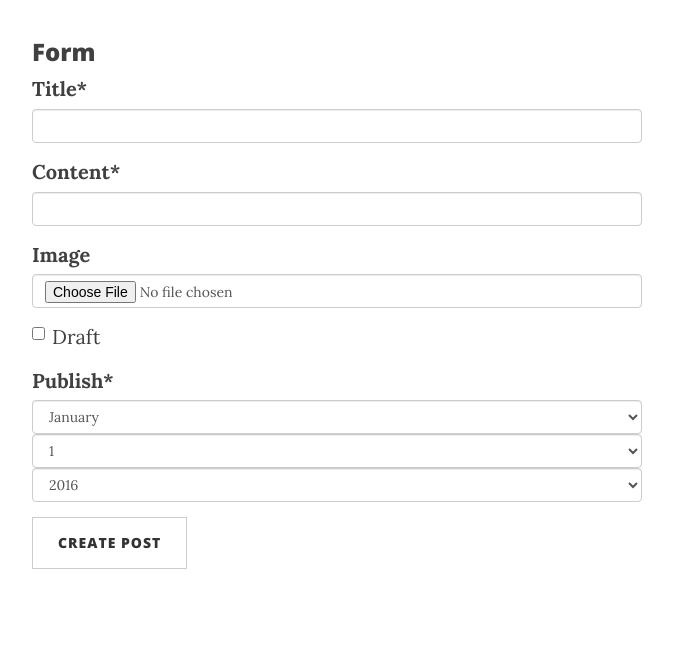
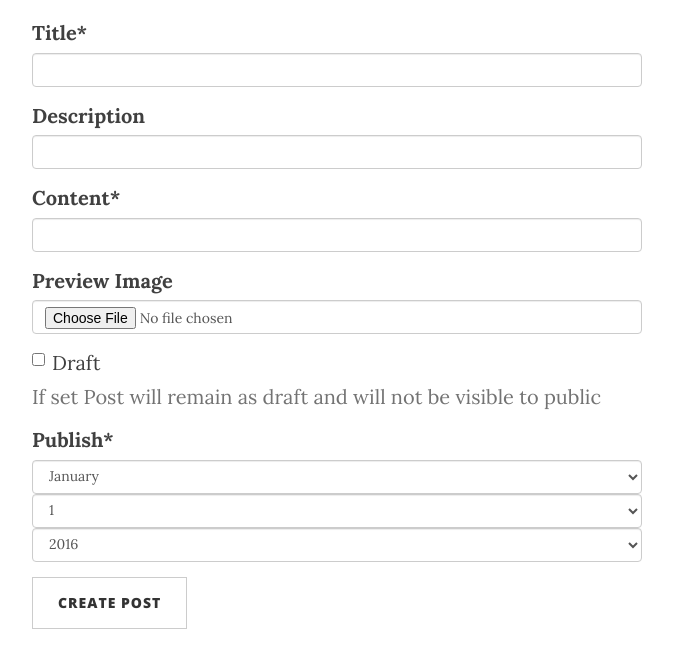
Before and after one commit to atmishra/Blog, a Django app: page /posts/create/ in a window 1280 px wide. Shown: the part 51-702 px from the top of the page, without its empty margins (303-976 px from the left). Run offline with Django 3.2, Linux system fonts and the light colour scheme; a user stored in the database is signed in; some libraries are stand-ins or nearby versions.

Commit message:
Modified create post form

```diff
--- a/posts/forms.py
+++ b/posts/forms.py
@@ -1,5 +1,6 @@
 from pagedown.widgets import PagedownWidget
-
+from crispy_forms.helper import FormHelper
+from crispy_forms.layout import Layout, Fieldset, ButtonHolder, Submit
 
 
 from django import forms
@@ -17,8 +18,18 @@ class PostForm(forms.ModelForm):
 		if len(content.split())<10:
 			raise forms.ValidationError("Not Enough Content..")
 		return content
-
 	class Meta:
 		model = Post
 
-		fields = ('title', 'content', 'image','draft','publish')
+		fields = ('title', 'description','content', 'image','draft','publish')
+		labels = {
+			'image': ('Preview Image'),
+		}
+		help_texts = {
+			'draft': ('If set Post will remain as draft and will not be visible to public'),
+		}
+		# error_messages = {
+		# 	'name': {
+		#     	'max_length': _("This writer's name is too long."),
+		# 	},
+		# }
--- a/posts/models.py
+++ b/posts/models.py
@@ -19,6 +19,7 @@ class PostManager(models.Manager):
 class Post(models.Model):
 	author = models.ForeignKey(settings.AUTH_USER_MODEL, default=1)
 	title = models.CharField(max_length=120)
+	description = models.CharField(max_length=200, blank=True)
 	slug = models.SlugField(unique = True)
 	image = models.FileField(null=True,blank= True)
 	content = models.TextField()
--- a/templates/post_create.html
+++ b/templates/post_create.html
@@ -4,9 +4,9 @@
 {% block content %}
 
 <div class="col-sm-6 col-sm-offset-3">
-<h3>Form</h3>
+
 <form method="POST" action='' enctype="multipart/form-data"> {% csrf_token %}
-	{{form|crispy}}
+	{% crispy form %}
 	<input type="submit" class='btn btn-default' value="Create Post">
 </form>
 </div>
```
Also changed, not shown: db.sqlite3, 1 other file.
